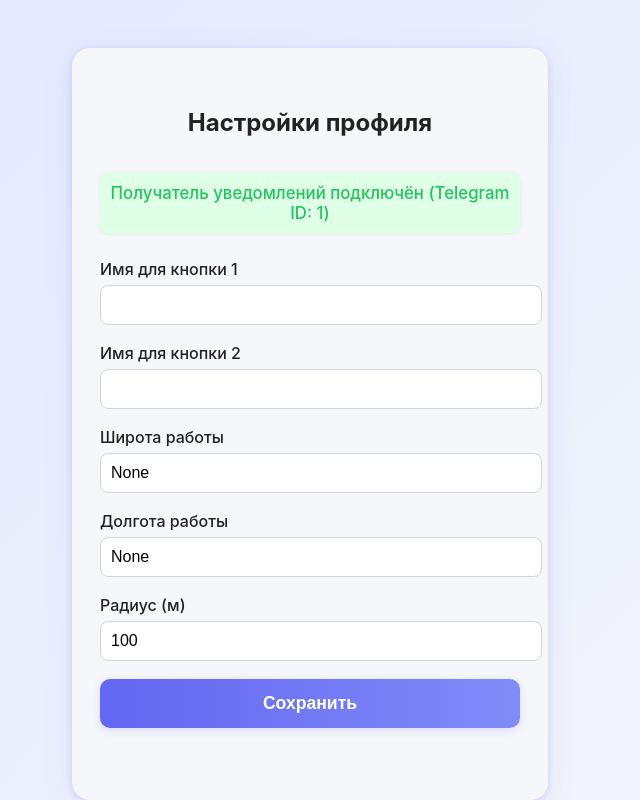
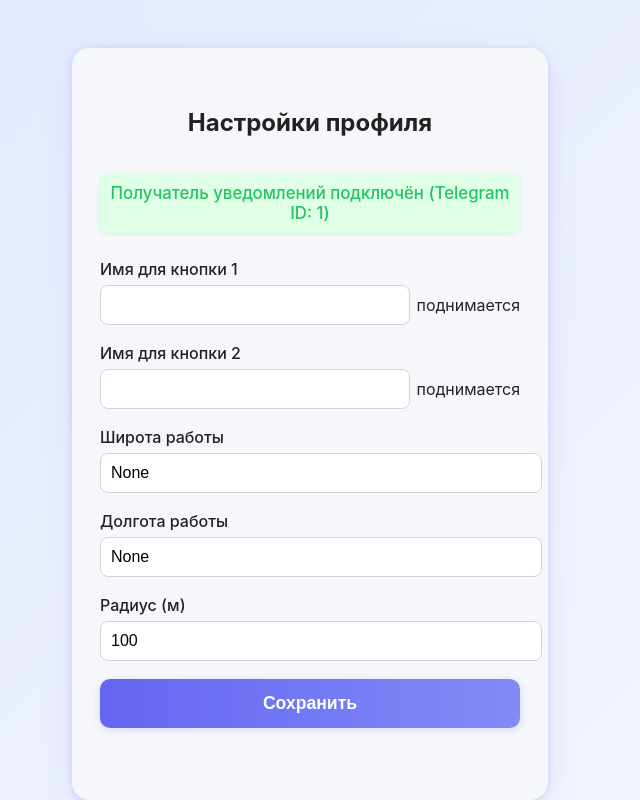
Before and after one commit to alexrashkin/clever-driver-bot, a Flask app: page /settings in a window 1280 px wide. Shown: the whole page, without its empty margins (330-970 px from the left). Run offline with Flask 3, Linux system fonts and the light colour scheme; the visitor is signed in with stand-in values (Sample User, id 1); data comes from the database, SQL or seed files in the repository.

Commit message:
prepare to public mode

```diff
--- a/web/templates/settings.html
+++ b/web/templates/settings.html
@@ -118,11 +118,17 @@
             <form method="post" action="/settings">
                 <div class="form-group">
                     <label for="button_name_1">Имя для кнопки 1</label>
-                    <input type="text" id="button_name_1" name="button_name_1" value="{{ '' if user.button_name_1 in ['Имя 1 (введите в настройках) поднимается', 'Имя 1'] else user.button_name_1 }}" required>
+                    <div style="display:flex;align-items:center;gap:6px;">
+                        <input type="text" id="button_name_1" name="button_name_1" value="{{ '' if user.button_name_1 in ['Имя 1 (введите в настройках) поднимается', 'Имя 1'] else user.button_name_1 }}" required>
+                        <span>поднимается</span>
+                    </div>
                 </div>
                 <div class="form-group">
                     <label for="button_name_2">Имя для кнопки 2</label>
-                    <input type="text" id="button_name_2" name="button_name_2" value="{{ '' if user.button_name_2 in ['Имя 2 (введите в настройках) поднимается', 'Имя 2'] else user.button_name_2 }}" required>
+                    <div style="display:flex;align-items:center;gap:6px;">
+                        <input type="text" id="button_name_2" name="button_name_2" value="{{ '' if user.button_name_2 in ['Имя 2 (введите в настройках) поднимается', 'Имя 2'] else user.button_name_2 }}" required>
+                        <span>поднимается</span>
+                    </div>
                 </div>
                 <div class="form-group">
                     <label for="work_latitude">Широта работы</label>
```
